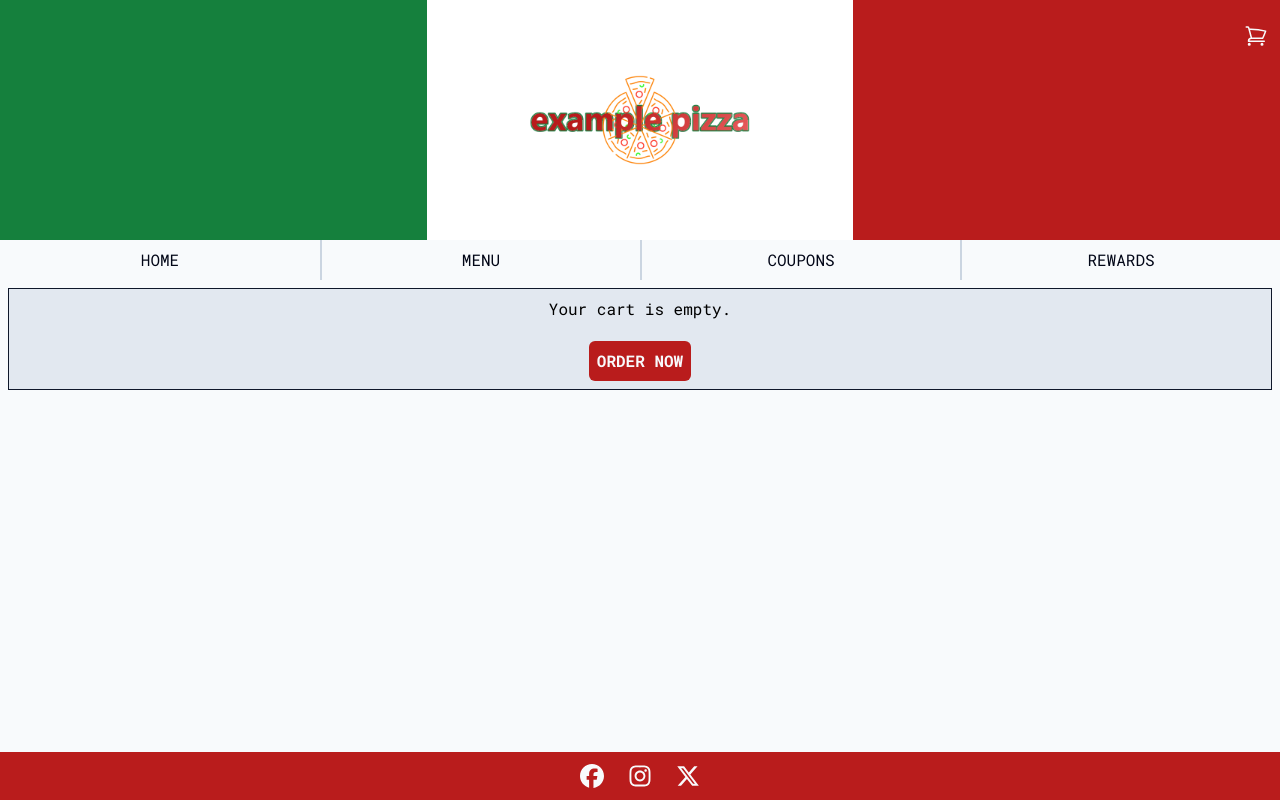
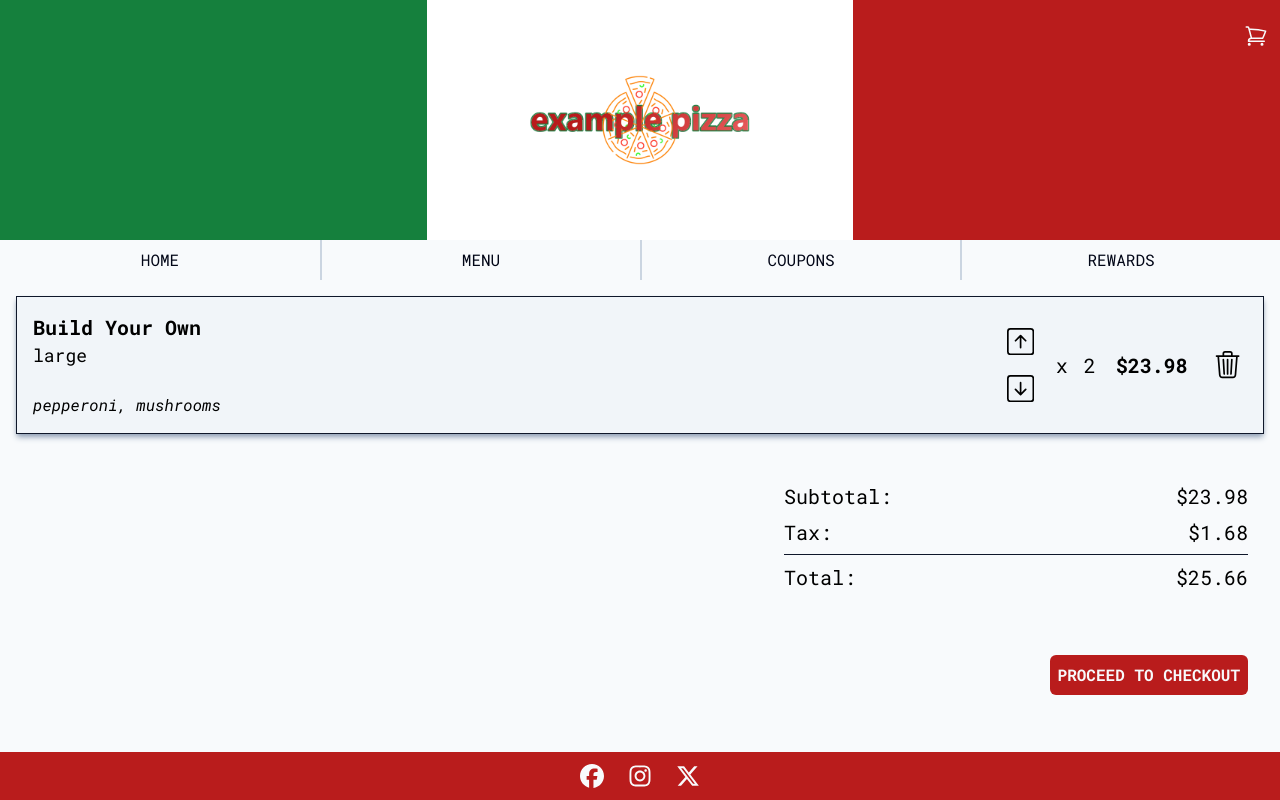
Before and after one commit to rgstupot/example-pizza, a React (Vite) app: page /cart in a window 1280 px wide. Built offline with nearby package versions, Linux system fonts and the light colour scheme.

Commit message:
added cart quantity functions

```diff
--- a/src/context/CartContext.jsx
+++ b/src/context/CartContext.jsx
@@ -1,9 +1,20 @@
 import { createContext, useContext, useState } from "react";
+
+const testCart = [
+  {
+    id: 1,
+    pizzaName: "Build Your Own",
+    size: "large",
+    toppings: ["pepperoni","mushrooms"],
+    quantity: 2,
+    price: 11.99
+  }
+]
 
 const CartContext = createContext();
 
 export const CartProvider = ({ children }) => {
-  const [cartItems, setCartItems] = useState([]);
+  const [cartItems, setCartItems] = useState(testCart);
 
   const addToCart = (item) => {
     setCartItems((prevItems) => [...prevItems, item]);
@@ -13,17 +24,17 @@ export const CartProvider = ({ children }) => {
     setCartItems((prevItems) => prevItems.filter((item) => item.id !== itemId));
   };
 
+  const editCartItem = (itemId, updates) => {
+    setCartItems(currentCart => currentCart.map(item => item.id === itemId ? {...item, ...updates } : item))
+  }
+
   const clearCart = () => {
     setCartItems([]);
   };
 
-  const addQuantity = (itemId) => {
-    console.log(itemId);
-  };
-
   return (
     <CartContext.Provider
-      value={{ cartItems, addToCart, removeFromCart, clearCart, addQuantity }}
+      value={{ cartItems, addToCart, removeFromCart, clearCart, editCartItem }}
     >
       {children}
     </CartContext.Provider>
--- a/src/features/cart/Cart.jsx
+++ b/src/features/cart/Cart.jsx
@@ -3,34 +3,48 @@ import CartItem from "./CartItem";
 import EmptyCart from "./EmptyCart";
 
 function Cart() {
-  const { cartItems } = useCart();
+  const { cartItems, clearCart, editCartItem } = useCart();
+
+  function calculateSubtotal(cart) {
+    let subTotal = 0;
+    for (const item of cart) {
+      subTotal += item.price * item.quantity;
+    }
+    return subTotal
+  }
+
+  const subTotal = calculateSubtotal(cartItems);
+
+  const tax = subTotal * 0.07
+
+  const total = subTotal + tax
 
   return (
     <>
       {cartItems.length ? (
         <div className="flex flex-col">
           {cartItems.map((pizza) => (
-            <CartItem pizza={pizza} key={pizza.id} />
+            <CartItem pizza={pizza} editCartItem={editCartItem} key={pizza.id}  />
           ))}
           <div className="flex justify-end m-2 p-2 sm:m-3 sm:p-3 md:m-4 md:p-4 md:text-xl">
             <div className="flex flex-col gap-2">
               <div className="flex justify-between gap-[10rem]">
                 <span>Subtotal:</span>
-                <span>$69.99</span>
+                <span>{`$${subTotal.toFixed(2)}`}</span>
               </div>
               <div className="flex justify-between gap-[10rem]">
                 <span>Tax:</span>
-                <span>$9.99</span>
+                <span>{`$${tax.toFixed(2)}`}</span>
               </div>
               <hr className="border-slate-900" />
               <div className="flex justify-between gap-[10rem] md:gap-[20rem]">
                 <span>Total:</span>
-                <span>$420.69</span>
+                <span>{`$${total.toFixed(2)}`}</span>
               </div>
             </div>
           </div>
           <div className="flex justify-center md:justify-end m-2 p-2 sm:m-3 sm:p-3 md:m-4 md:p-4">
-            <button className="p-2 rounded-md bg-red-700 uppercase text-slate-50 hover:bg-red-500 font-extrabold">
+            <button onClick={() => clearCart()} className="p-2 rounded-md bg-red-700 uppercase text-slate-50 hover:bg-red-500 font-extrabold">
               proceed to checkout
             </button>
           </div>
--- a/src/features/cart/CartItem.jsx
+++ b/src/features/cart/CartItem.jsx
@@ -1,7 +1,14 @@
+import { useCart } from "../../context/CartContext";
 import { BsArrowUpSquare, BsArrowDownSquare, BsTrash3 } from "react-icons/bs";
 
 function CartItem({ pizza }) {
+  const { editCartItem, removeFromCart } = useCart();
+
   const toppingList = pizza.toppings.map((topping) => topping).join(", ");
+
+  function changeQuantity(itemId, newQuantity) {
+    editCartItem(itemId, { quantity: newQuantity });
+  }
 
   return (
     <div className="m-2 p-2 sm:m-3 sm:p-3 md:m-4 md:p-4 border border-slate-900 shadow-md shadow-slate-400 flex justify-between bg-slate-100">
@@ -19,11 +26,12 @@ function CartItem({ pizza }) {
       <div className="flex gap-3 sm:gap-4 md:gap-5">
         <div className="flex items-center gap-2 sm:gap-3 md:gap-4">
           <div className="flex flex-col gap-1 sm:gap-2">
-            <button className="p-1.5 rounded-md hover:bg-slate-200">
+            <button onClick={() => changeQuantity(pizza.id, pizza.quantity + 1)} className="p-1.5 rounded-md hover:bg-slate-200">
               <BsArrowUpSquare className="h-[1.5rem] sm:h-[1.6rem] md:h-[1.7rem] w-auto" />
             </button>
             <button
               disabled={pizza.quantity == 1}
+              onClick={() => changeQuantity(pizza.id, pizza.quantity - 1)}
               className="disabled:text-gray-400 p-1.5 rounded-md enabled:hover:bg-slate-200"
             >
               <BsArrowDownSquare className="h-[1.5rem] sm:h-[1.6rem] md:h-[1.7rem] w-auto" />
@@ -36,7 +44,7 @@ function CartItem({ pizza }) {
           ${pizza.price * pizza.quantity}
         </div>
         <div className="flex items-center">
-          <button className="p-1.5 rounded-md hover:bg-slate-200">
+          <button onClick={() => removeFromCart(pizza.id)} className="p-1.5 rounded-md hover:bg-slate-200">
             <BsTrash3 className="h-[1.5rem] sm:h-[1.6rem] md:h-[1.7rem] w-auto" />
           </button>
         </div>
```
